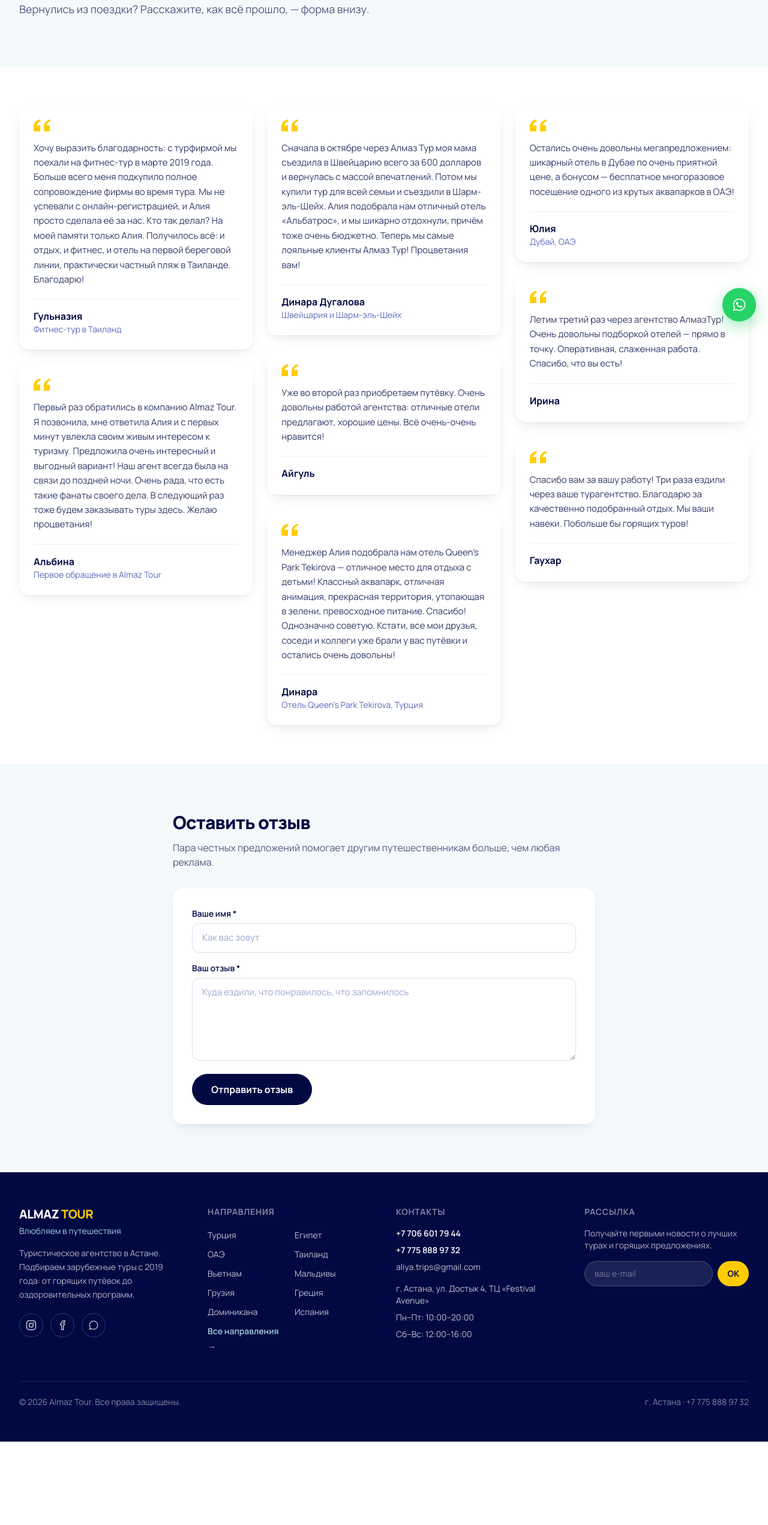
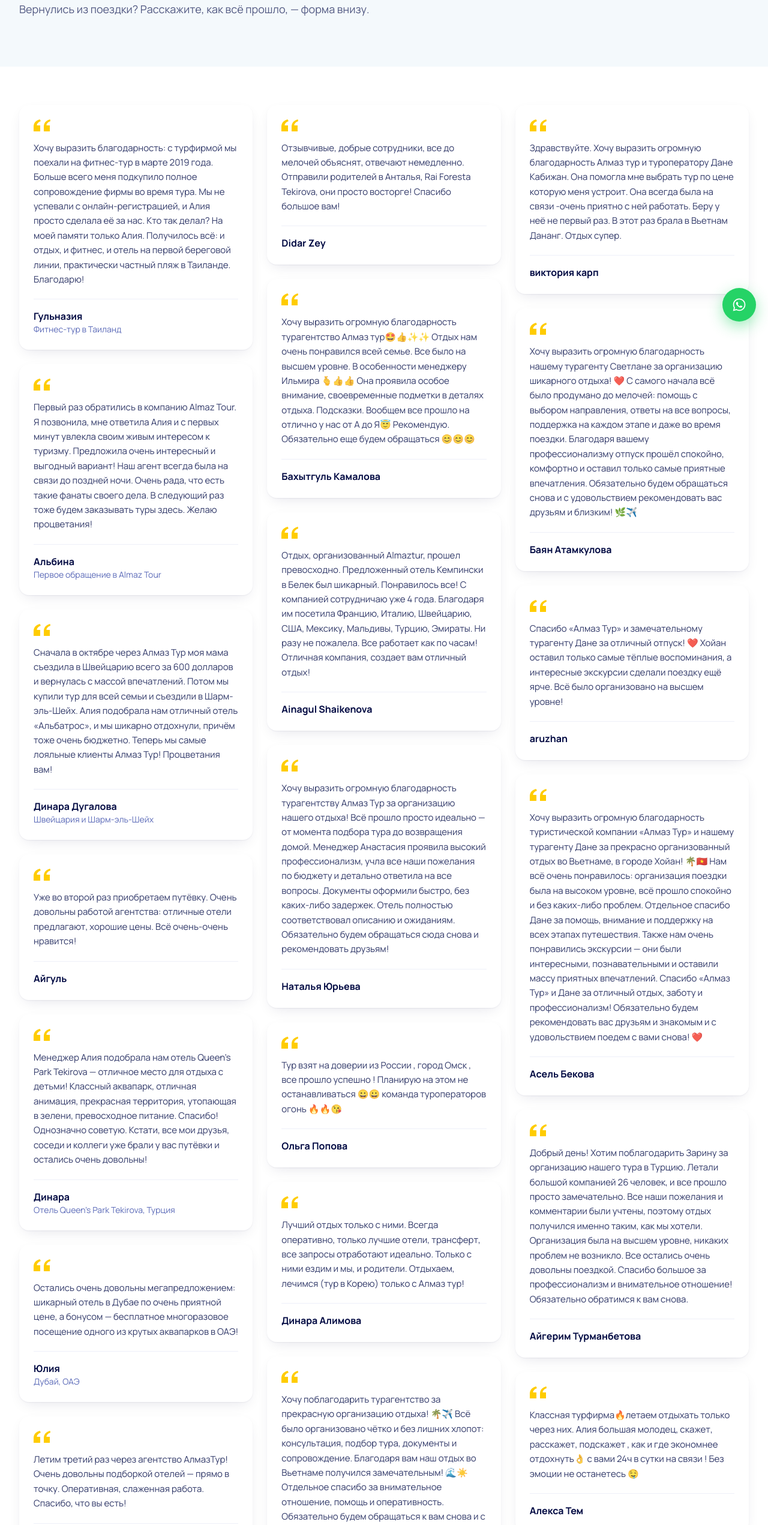
Before and after one commit to n0nam3e01/AlmazTour, a Next.js app: page /reviews in a window 1280 px wide. Shown: the part 244-2786 px from the top of the page at 60% size. Before the commit the page ends 2647 px from the top, so only its background shows below. Built offline with nearby package versions, Linux system fonts and the light colour scheme.

Commit message:
Update: changes to homepage and reviews data

```diff
--- a/src/app/page.tsx
+++ b/src/app/page.tsx
@@ -33,7 +33,7 @@
   },
   {
     title: "Отели знаем лично",
-    text: "Алия сама ездит по курортам и смотрит отели своими глазами. Мы советуем то, что проверили, а не то, что красиво в каталоге.",
+    text: "Мы сами ездим по курортам и смотрим отели своими глазами. Мы советуем то, что проверили, а не то, что красиво в каталоге.",
     icon: (
       <svg width="26" height="26" viewBox="0 0 24 24" fill="none" aria-hidden="true">
         <path d="M4 21V6.5a1.5 1.5 0 0 1 1.5-1.5h9A1.5 1.5 0 0 1 16 6.5V21M16 11h2.5A1.5 1.5 0 0 1 20 12.5V21M2.5 21h19" stroke="currentColor" strokeWidth="1.7" strokeLinecap="round" strokeLinejoin="round" />
--- a/src/data/reviews.ts
+++ b/src/data/reviews.ts
@@ -47,4 +47,56 @@
     name: "Гаухар",
     text: "Спасибо вам за вашу работу! Три раза ездили через ваше турагентство. Благодарю за качественно подобранный отдых. Мы ваши навеки. Побольше бы горящих туров!",
   },
+  {
+    name: "Didar Zey",
+    text: "Отзывчивые, добрые сотрудники, все до мелочей объяснят, отвечают немедленно. Отправили родителей в Анталья, Rai Foresta Tekirova, они просто восторге! Спасибо большое вам!",
+  },
+  {
+    name: "Бахытгуль Камалова",
+    text: "Хочу выразить огромную благодарность турагентство Алмаз тур🤩👍✨✨ Отдых нам очень понравился всей семье. Все было на высшем уровне. В особенности менеджеру Ильмира 🫰👍👍 Она проявила особое внимание, своевременные подметки в деталях отдыха. Подсказки. Вообщем все прошло на отлично у нас от А до Я😇 Рекомендую. Обязательно еще будем обращаться 😊😊😊",
+  },
+  {
+    name: "Ainagul Shaikenova",
+    text: "Отдых, организованный Almaztur, прошел превосходно. Предложенный отель Кемпински в Белек был шикарный. Понравилось все! С компанией сотрудничаю уже 4 года. Благодаря им посетила Францию, Италию, Швейцарию, США, Мексику, Мальдивы, Турцию, Эмираты. Ни разу не пожалела. Все работает как по часам! Отличная компания, создает вам отличный отдых!",
+  },
+  {
+    name: "Наталья Юрьева",
+    text: "Хочу выразить огромную благодарность турагентству Алмаз Тур за организацию нашего отдыха! Всё прошло просто идеально — от момента подбора тура до возвращения домой. Менеджер Анастасия проявила высокий профессионализм, учла все наши пожелания по бюджету и детально ответила на все вопросы. Документы оформили быстро, без каких-либо задержек. Отель полностью соответствовал описанию и ожиданиям. Обязательно будем обращаться сюда снова и рекомендовать друзьям!",
+  },
+  {
+    name: "Ольга Попова",
+    text: "Тур взят на доверии из России , город Омск , все прошло успешно ! Планирую на этом не останавливаться 😀😀 команда туроператоров огонь 🔥🔥😘",
+  },
+  {
+    name: "Динара Алимова",
+    text: "Лучший отдых только с ними. Всегда оперативно, только лучшие отели, трансферт, все запросы отработают идеально. Только с ними ездим и мы, и родители. Отдыхаем, лечимся (тур в Корею) только с Алмаз тур!",
+  },
+  {
+    name: "Елена Темирханова",
+    text: "Хочу поблагодарить турагентство за прекрасную организацию отдыха! 🌴✈️ Всё было организовано чётко и без лишних хлопот: консультация, подбор тура, документы и сопровождение. Благодаря вам наш отдых во Вьетнаме получился замечательным! 🌊☀️ Отдельное спасибо за внимательное отношение, помощь и оперативность. Обязательно будем обращаться к вам снова и с удовольствием рекомендуем вас другим! ❤️ Отдельное спасибо и слова благодарности менеджеру Алекса 👍❤️",
+  },
+  {
+    name: "виктория карп",
+    text: "Здравствуйте. Хочу выразить огромную благодарность Алмаз тур и туроператору Дане Кабижан. Она помогла мне выбрать тур по цене которую меня устроит. Она всегда была на связи -очень приятно с ней работать. Беру у неё не первый раз. В этот раз брала в Вьетнам Дананг. Отдых супер.",
+  },
+  {
+    name: "Баян Атамкулова",
+    text: "Хочу выразить огромную благодарность нашему турагенту Светлане за организацию шикарного отдыха! ❤️ С самого начала всё было продумано до мелочей: помощь с выбором направления, ответы на все вопросы, поддержка на каждом этапе и даже во время поездки. Благодаря вашему профессионализму отпуск прошёл спокойно, комфортно и оставил только самые приятные впечатления. Обязательно будем обращаться снова и с удовольствием рекомендовать вас друзьям и близким! 🌿✈️",
+  },
+  {
+    name: "aruzhan",
+    text: "Спасибо «Алмаз Тур» и замечательному турагенту Дане за отличный отпуск! ❤️ Хойан оставил только самые тёплые воспоминания, а интересные экскурсии сделали поездку ещё ярче. Всё было организовано на высшем уровне!",
+  },
+  {
+    name: "Асель Бекова",
+    text: "Хочу выразить огромную благодарность туристической компании «Алмаз Тур» и нашему турагенту Дане за прекрасно организованный отдых во Вьетнаме, в городе Хойан! 🌴🇻🇳 Нам всё очень понравилось: организация поездки была на высоком уровне, всё прошло спокойно и без каких-либо проблем. Отдельное спасибо Дане за помощь, внимание и поддержку на всех этапах путешествия. Также нам очень понравились экскурсии — они были интересными, познавательными и оставили массу приятных впечатлений. Спасибо «Алмаз Тур» и Дане за отличный отдых, заботу и профессионализм! Обязательно будем рекомендовать вас друзьям и знакомым и с удовольствием поедем с вами снова! ❤️",
+  },
+  {
+    name: "Айгерим Турманбетова",
+    text: "Добрый день! Хотим поблагодарить Зарину за организацию нашего тура в Турцию. Летали большой компанией 26 человек, и все прошло просто замечательно. Все наши пожелания и комментарии были учтены, поэтому отдых получился именно таким, как мы хотели. Организация была на высшем уровне, никаких проблем не возникло. Все остались очень довольны поездкой. Спасибо большое за профессионализм и внимательное отношение! Обязательно обратимся к вам снова.",
+  },
+  {
+    name: "Алекса Тем",
+    text: "Классная турфирма🔥летаем отдыхать только через них. Алия большая молодец, скажет, расскажет, подскажет , как и где экономнее отдохнуть👌 с вами 24ч в сутки на связи ! Без эмоции не останетесь 🤤",
+  },
 ];
```
